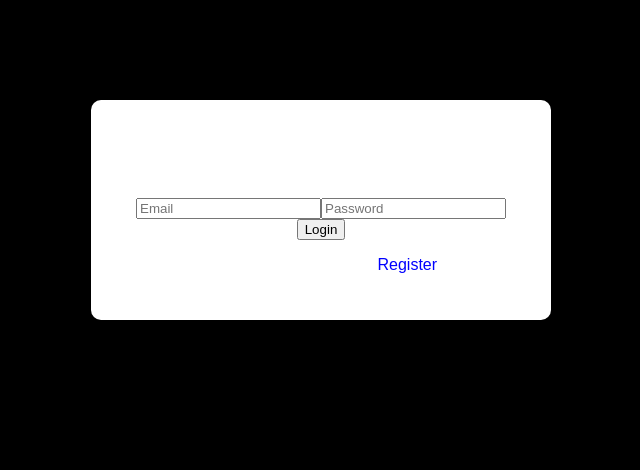
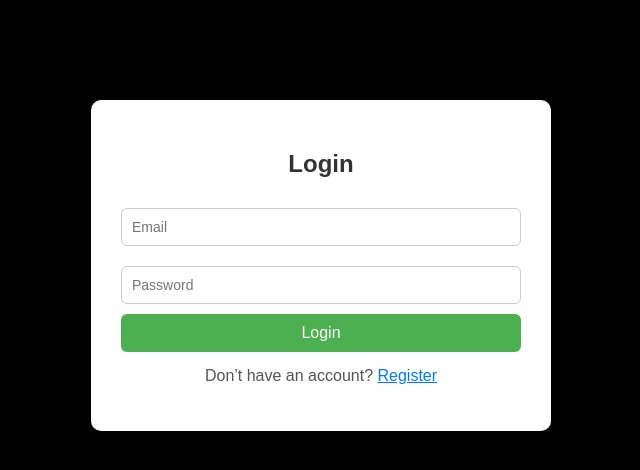
Before and after one commit to Kondaka-Thanuja/my-fullstack-app, a React (Vite) app: page /login in a window 1280 px wide. Shown: the top 470 px of the page, without its empty margins (319-959 px from the left). Built offline with nearby package versions, Linux system fonts and the light colour scheme.

Commit message:
Update frontend: login and register components, package.json

```diff
--- a/package.json
+++ b/package.json
@@ -7,7 +7,8 @@
     "dev": "vite",
     "build": "vite build",
     "lint": "eslint .",
-    "preview": "vite preview"
+    "preview": "vite preview",
+    "start": "node server.js"
   },
   "dependencies": {
     "axios": "^1.12.2",
--- a/src/Components/Login.jsx
+++ b/src/Components/Login.jsx
@@ -4,7 +4,11 @@ import axios from "axios";
 import "./Login.css";
 
 // Use localhost for testing, replace with deployed backend URL when live
-const API_URL = "http://localhost:5000/api/auth";
+// const API_URL = "http://localhost:5000/api/auth";
+// const API_URL = "http://localhost:5000/api/auth";
+const API_URL = "https://my-fullstack-app.onrender.com/api/auth";
+
+
 
 const Login = ({ setIsAuthenticated }) => {
   const [email, setEmail] = useState("");
@@ -20,7 +24,7 @@ const Login = ({ setIsAuthenticated }) => {
       });
 
       alert("Login successful!");
-      setIsAuthenticated?.(true); // optional chaining in case prop not passed
+      setIsAuthenticated?.(true);
       localStorage.setItem("auth", "true");
       localStorage.setItem("user", JSON.stringify(response.data.user));
 
@@ -32,14 +36,15 @@ const Login = ({ setIsAuthenticated }) => {
 
   return (
     <div className="login-container">
-      <h2>Login</h2>
-      <form onSubmit={handleLogin}>
+      <h2 className="login-title">Login</h2>
+      <form onSubmit={handleLogin} className="login-form">
         <input
           type="email"
           placeholder="Email"
           value={email}
           onChange={(e) => setEmail(e.target.value)}
           required
+          className="login-input"
         />
         <input
           type="password"
@@ -47,12 +52,18 @@ const Login = ({ setIsAuthenticated }) => {
           value={password}
           onChange={(e) => setPassword(e.target.value)}
           required
+          className="login-input"
         />
-        <button type="submit">Login</button>
+        <button type="submit" className="login-button">
+          Login
+        </button>
       </form>
-      <p>
+      <p className="login-register-text">
         Don’t have an account?{" "}
-        <span onClick={() => navigate("/register")} style={{ cursor: "pointer", color: "blue" }}>
+        <span
+          onClick={() => navigate("/register")}
+          className="login-register-link"
+        >
           Register
         </span>
       </p>
--- a/src/Components/Register.jsx
+++ b/src/Components/Register.jsx
@@ -4,7 +4,9 @@ import axios from "axios";
 import "./Register.css";
 
 // Use localhost for testing, replace with deployed backend URL when live
-const API_URL = "http://localhost:5000/api/auth";
+// const API_URL = "http://localhost:5000/api/auth";
+const API_URL = "https://my-fullstack-app.onrender.com/api/auth";
+
 
 const Register = () => {
   const [username, setUsername] = useState("");
@@ -30,14 +32,15 @@ const Register = () => {
 
   return (
     <div className="register-container">
-      <h2>Register</h2>
-      <form onSubmit={handleRegister}>
+      <h2 className="register-title">Register</h2>
+      <form onSubmit={handleRegister} className="register-form">
         <input
           type="text"
           placeholder="Username"
           value={username}
           onChange={(e) => setUsername(e.target.value)}
           required
+          className="register-input"
         />
         <input
           type="email"
@@ -45,6 +48,7 @@ const Register = () => {
           value={email}
           onChange={(e) => setEmail(e.target.value)}
           required
+          className="register-input"
         />
         <input
           type="password"
@@ -52,12 +56,18 @@ const Register = () => {
           value={password}
           onChange={(e) => setPassword(e.target.value)}
           required
+          className="register-input"
         />
-        <button type="submit">Register</button>
+        <button type="submit" className="register-button">
+          Register
+        </button>
       </form>
-      <p>
+      <p className="register-login-text">
         Already have an account?{" "}
-        <span onClick={() => navigate("/login")} style={{ cursor: "pointer", color: "blue" }}>
+        <span
+          onClick={() => navigate("/login")}
+          className="register-login-link"
+        >
           Login
         </span>
       </p>
```
